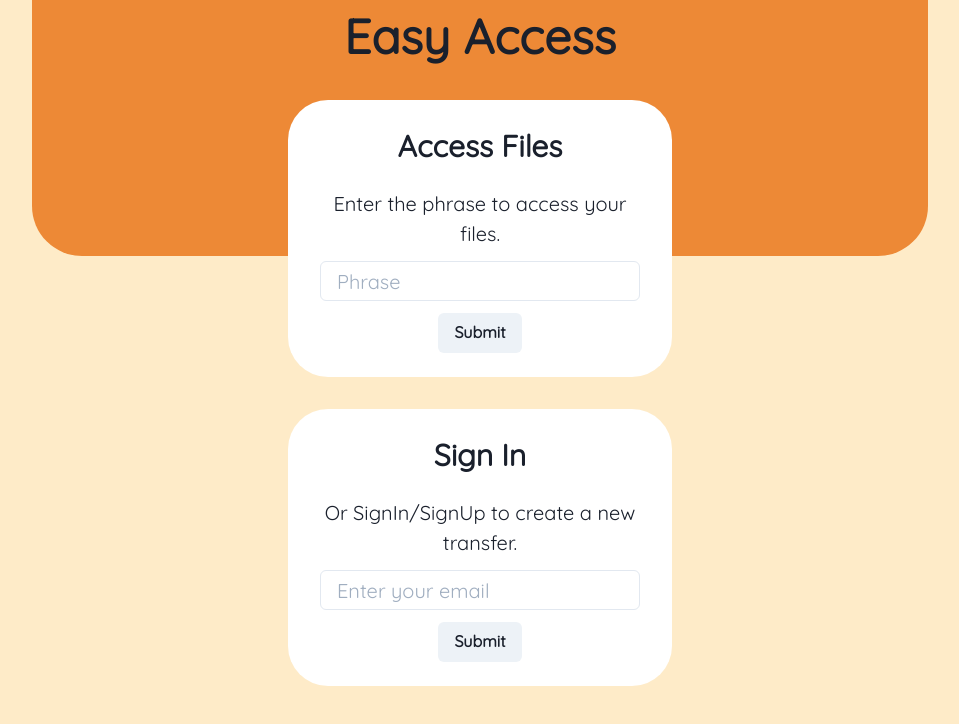
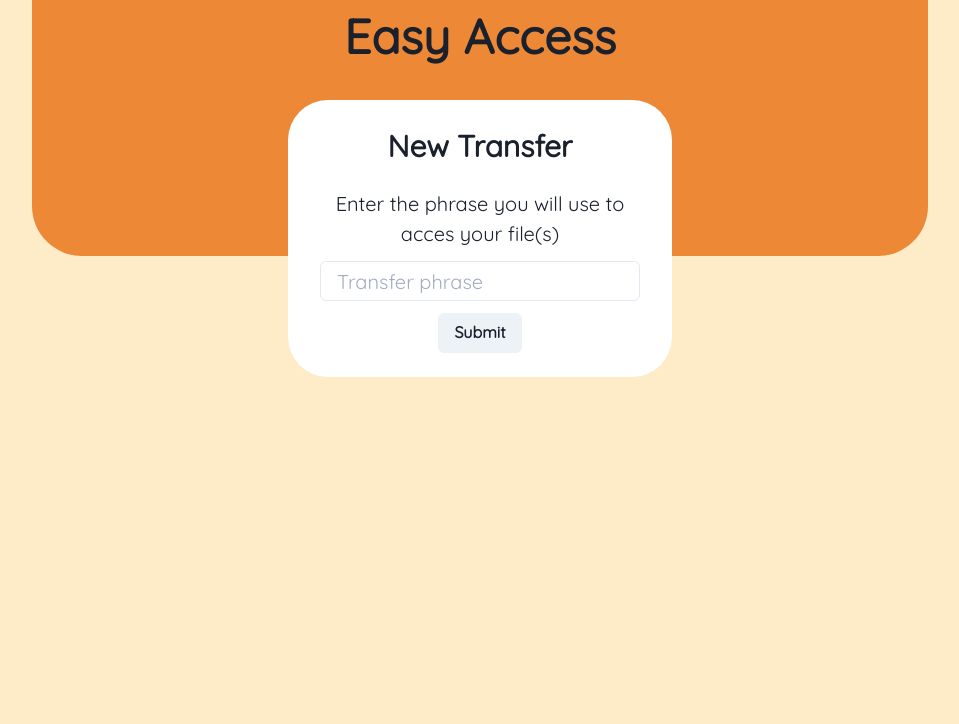
Before and after one commit to UrielFuentes98/easy-access, a React (Create React App) app in the folder web/: page /newtransfer in a window 1280 px wide. Shown: the top 724 px of the page, without its empty margins (160-1119 px from the left). Built offline with nearby package versions, Linux system fonts and the light colour scheme; what magic-sdk would draw is missing.

Commit message:
Progress in new transfer page.

```diff
--- /dev/null
+++ b/web/src/Pages/NewTransfer/index.tsx
@@ -0,0 +1,80 @@
+import { Box, VStack } from "@chakra-ui/layout";
+import { useHistory } from "react-router-dom";
+import { Alert, Button, Text } from "@chakra-ui/react";
+import { Form, Formik } from "formik";
+import { InputField } from "features";
+import { useState } from "react";
+import { completeUserInfo as POST_UserInfo } from "app/utils/api/user";
+
+export interface NewTransFormVals {
+  phrase: string;
+  duration: number;
+  is_public: boolean;
+}
+
+const initialValues: NewTransFormVals = {
+  phrase: "",
+  duration: 15,
+  is_public: false,
+};
+
+function validatePhrase(value: string) {
+  let error;
+  if (!value) {
+    error = "You should enter the transfer phrase";
+  }
+  return error;
+}
+
+function NewTransfer() {
+  const history = useHistory();
+  const [submitErr, setSubmitErr] = useState(false);
+  return (
+    <>
+      <Box
+        w={["2xs", null, "sm"]}
+        py={6}
+        px={[4, null, 8]}
+        rounded={[30, null, 40]}
+        bg="white"
+      >
+        <Formik
+          initialValues={initialValues}
+          onSubmit={async (values: NewTransFormVals, actions) => {
+            alert(JSON.stringify(values, null, 2));
+          }}
+        >
+          {({ isSubmitting }) => (
+            <Form>
+              <VStack flexFlow="column" alignItems="center" spacing={3}>
+                <Text fontSize={["xl", null, "3xl"]} fontWeight="bold" pb={2}>
+                  New Transfer
+                </Text>
+                <Text fontSize={["md", null, "xl"]} textAlign="center">
+                  Enter the phrase you will use to acces your file(s)
+                </Text>
+                <InputField
+                  name="phrase"
+                  placeholder="Transfer phrase"
+                  fontSize={["md", null, "xl"]}
+                  validate={validatePhrase}
+                />
+                {submitErr && (
+                  <Alert status="error" textAlign="center">
+                    There was an error processing your request. Please try
+                    again.
+                  </Alert>
+                )}
+                <Button type="submit" isLoading={isSubmitting}>
+                  Submit
+                </Button>
+              </VStack>
+            </Form>
+          )}
+        </Formik>
+      </Box>
+    </>
+  );
+}
+
+export default NewTransfer;
--- a/web/src/Pages/index.ts
+++ b/web/src/Pages/index.ts
@@ -2,3 +2,4 @@ export { default as AppHeader } from "./AppHeader";
 export { default as LandingPage } from "./Landing";
 export { default as HomePage } from "./Home";
 export { default as SignUp } from "./SignUp";
+export { default as NewTransfer } from "./NewTransfer";
--- a/web/src/app/routes.ts
+++ b/web/src/app/routes.ts
@@ -1,4 +1,4 @@
-import { LandingPage, HomePage, SignUp } from "Pages";
+import { LandingPage, HomePage, SignUp, NewTransfer } from "Pages";
 import { FC } from "react";
 
 interface PagePath {
@@ -19,6 +19,10 @@ export const routes: PagePath[] = [
     path: "/signup",
     page: SignUp,
   },
+  {
+    path: "/newtransfer",
+    page: NewTransfer,
+  },
 ];
 
 export const defaultPage: FC = LandingPage;
```
Also changed, not shown: web/src/Pages/SignUp/index.tsx (+3 -12 lines).
